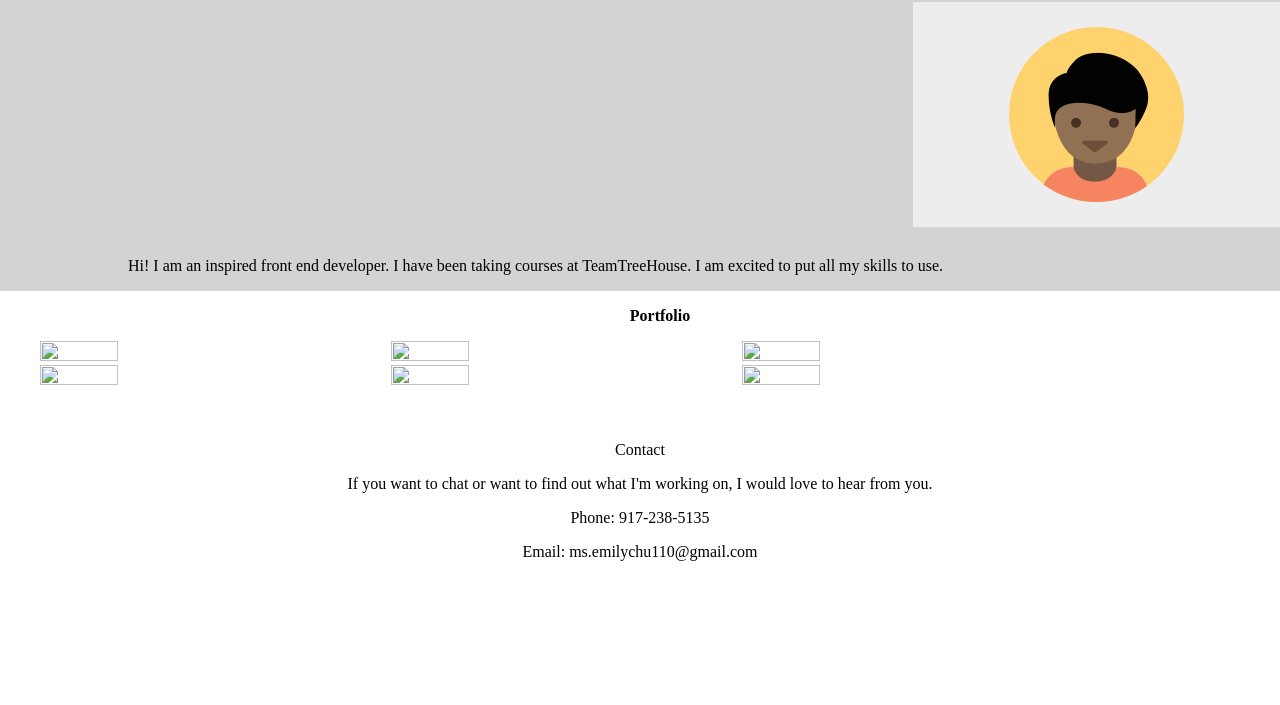
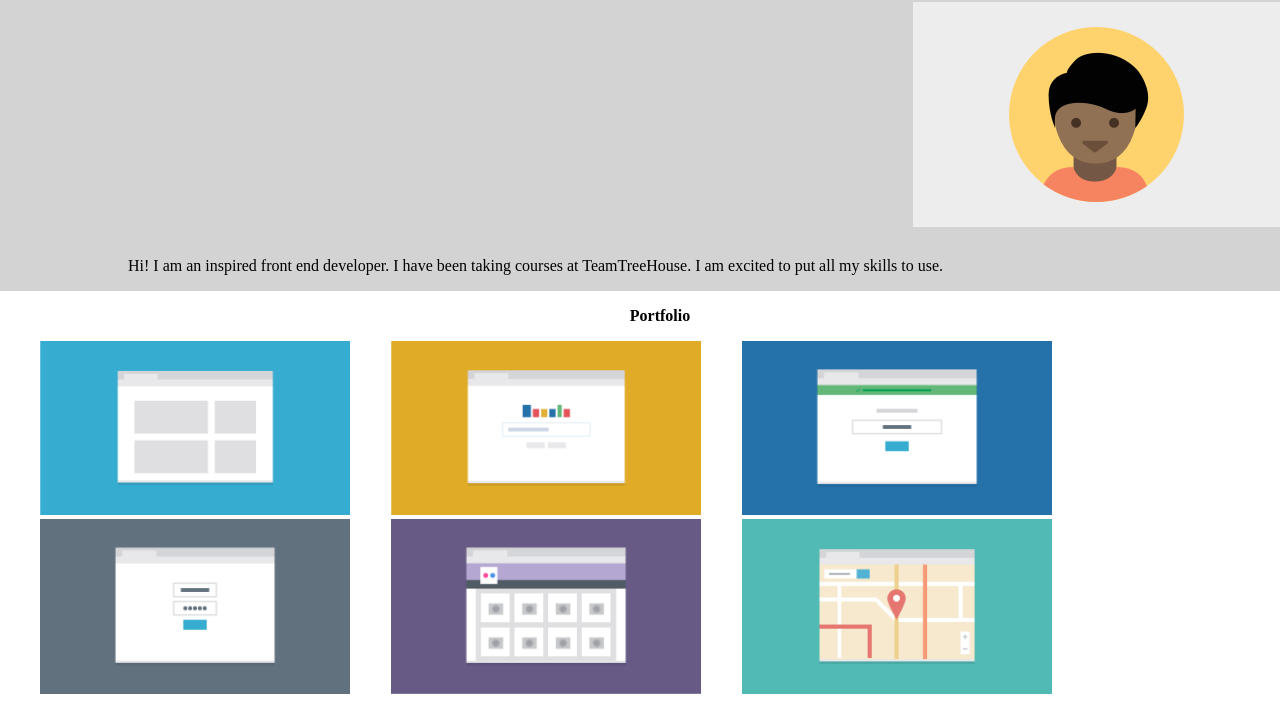
Before and after one commit to emilychu110/Project-2, a plain HTML site: page index.html in a window 1280 px wide. Shown: the part 95-800 px from the top of the page. Drawn offline with Linux system fonts and the light colour scheme; files that its build step writes are made by us from their sources; files whose address does not match are found by name.

Commit message:
Update index.html

```diff
--- a/index.html
+++ b/index.html
@@ -3,7 +3,7 @@
   <head >
        <meta charset="UTF-8">
        <link rel="css" type="css" href="normalize.css">
-      <link rel="stylesheet" type="text/css" href="code/style.css">
+      <link rel="stylesheet" type="text/css" href="style.css">
        <div class="header">
 
        <nav>
@@ -29,24 +29,24 @@
   <ul>
      <p class="title"> <b> Portfolio </b> </p>
 
-     <li style="width: 25%; height: 25%;display: inline;  "> <img src="image/portfolio-1.png" style="width: 25%; height: 25%;"></li>
+     <li style="width: 25%; height: 25%;display: inline;  "> <img src="portfolio-1.png" style="width: 25%; height: 25%;"></li>
 
 
 
-     <li style="width:25%; height: 25%; display: inline;"> <img src="image/portfolio-2.png" style="width: 25%; height: 25%;"></li>
+     <li style="width:25%; height: 25%; display: inline;"> <img src="portfolio-2.png" style="width: 25%; height: 25%;"></li>
 
 
-     <li style="width:25%; height: 25%; display: inline; "><img src="image/portfolio-3.png" style="width: 25%; height: 25%;"></li>
+     <li style="width:25%; height: 25%; display: inline; "><img src="portfolio-3.png" style="width: 25%; height: 25%;"></li>
 
 
 
-     <li style="width: 25%; height: 25%; display: inline; "> <img src="image/portfolio-4.png" style="width: 25%; height: 25% "></li>
+     <li style="width: 25%; height: 25%; display: inline; "> <img src="portfolio-4.png" style="width: 25%; height: 25% "></li>
 
 
-     <li style="width:25%; height: 25%; display: inline;"><img src="image/portfolio-5.png" style="width: 25%; height: 25%"></li>
+     <li style="width:25%; height: 25%; display: inline;"><img src="portfolio-5.png" style="width: 25%; height: 25%"></li>
 
 
-     <li style="width:25%; height: 25%; display: inline;"><img src="image/portfolio-6.png" style="width: 25%; height: 25%"></li>
+     <li style="width:25%; height: 25%; display: inline;"><img src="portfolio-6.png" style="width: 25%; height: 25%"></li>
 
   </ul>
   </body>
```
